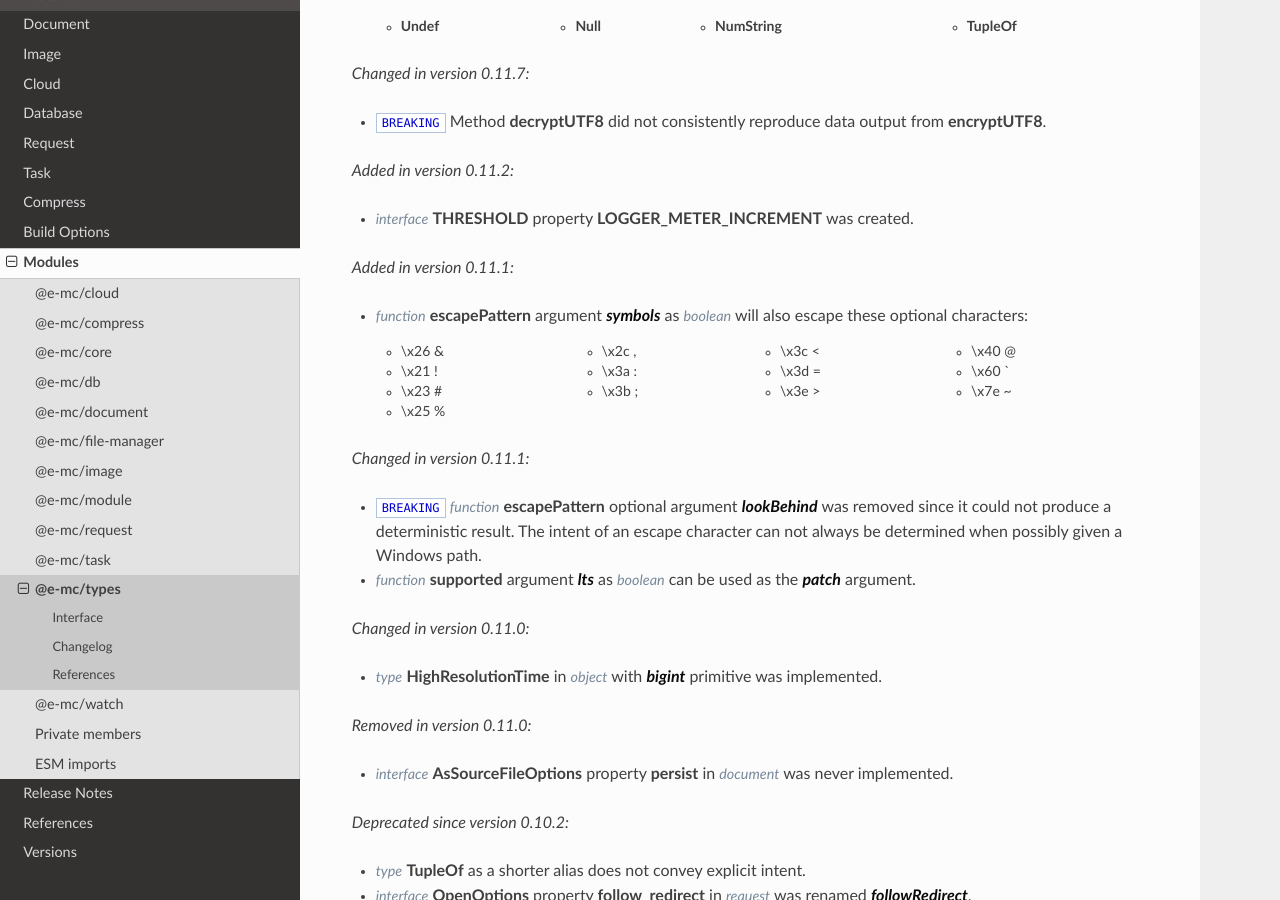
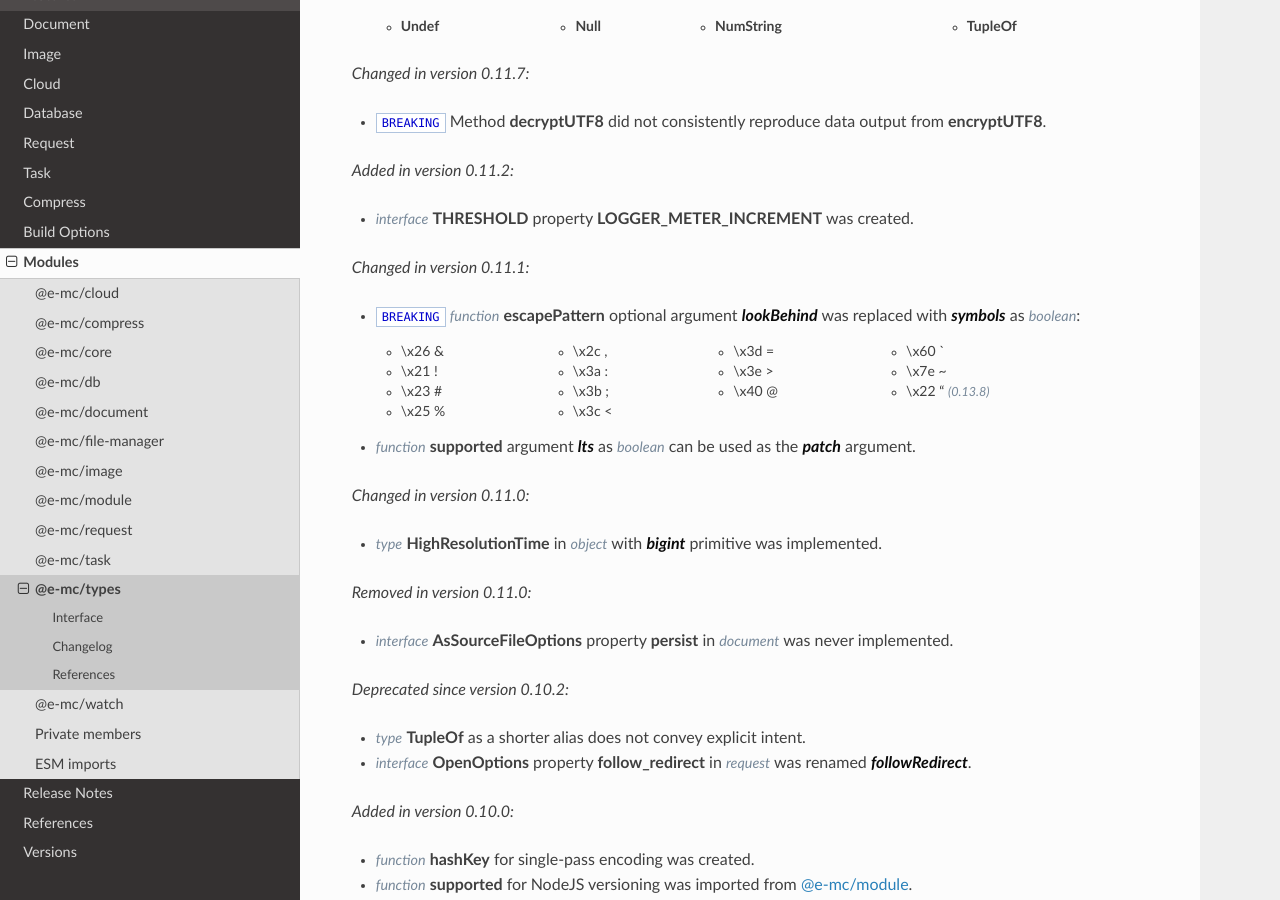
Before and after one commit to anpham6/chrome-docs, a Sphinx documentation site: the page built from source/modules/types.rst, in a window 1280 px wide and 900 px high, scrolled down 5091 px. Built offline with Sphinx 7.4.7 and the Read the Docs theme 3.1.0, drawn with Linux system fonts in a browser that asks for light colours.

```diff
--- a/source/modules/cloud.rst
+++ b/source/modules/cloud.rst
@@ -107,10 +107,10 @@
 
 .. versionchanged:: 0.13.0
 
-  - ``BREAKING`` *CloudConstructor* :target:`override` :alt:`function` **toPosix** for preserving backslashes and spaces in :target:`object` paths when transacting from a *Win32* platform.
+  - ``BREAKING`` *CloudConstructor* :target:`override` :alt:`function` **toPosix** preserves backslashes and spaces when transacting from a *Win32* platform. Additional static methods affected:
 
     .. hlist::
-      :columns: 1
+      :columns: 3
 
       - joinPath
       - normalizePath
--- a/source/modules/db.rst
+++ b/source/modules/db.rst
@@ -114,7 +114,7 @@
   - *IDb* :alt:`class` **EventEmitter** can send and receive events from:
 
     .. hlist::
-      :columns: 1
+      :columns: 2
 
       - db:result
       - db:fail
--- a/source/modules/types.rst
+++ b/source/modules/types.rst
@@ -289,9 +289,9 @@
 
   - :alt:`interface` **THRESHOLD** property **LOGGER_METER_INCREMENT** was created.
 
-.. versionadded:: 0.11.1
+.. versionchanged:: 0.11.1
 
-  - :alt:`function` **escapePattern** argument :target:`symbols` as :alt:`boolean` will also escape these optional characters:
+  - ``BREAKING`` :alt:`function` **escapePattern** optional argument :target:`lookBehind` was replaced with :target:`symbols` as :alt:`boolean`:
 
     .. hlist::
       :columns: 4
@@ -309,10 +309,8 @@
       - \\x40 @
       - \\x60 \`
       - \\x7e ~
+      - \\x22 " :alt:`(0.13.8)`
 
-.. versionchanged:: 0.11.1
-
-  - ``BREAKING`` :alt:`function` **escapePattern** optional argument :target:`lookBehind` was removed since it could not produce a deterministic result. The intent of an escape character can not always be determined when possibly given a Windows path.
   - :alt:`function` **supported** argument :target:`lts` as :alt:`boolean` can be used as the :target:`patch` argument.
 
 .. versionchanged:: 0.11.0
```
Also changed, not shown: source/modules/module.rst (+22 -8 lines).
